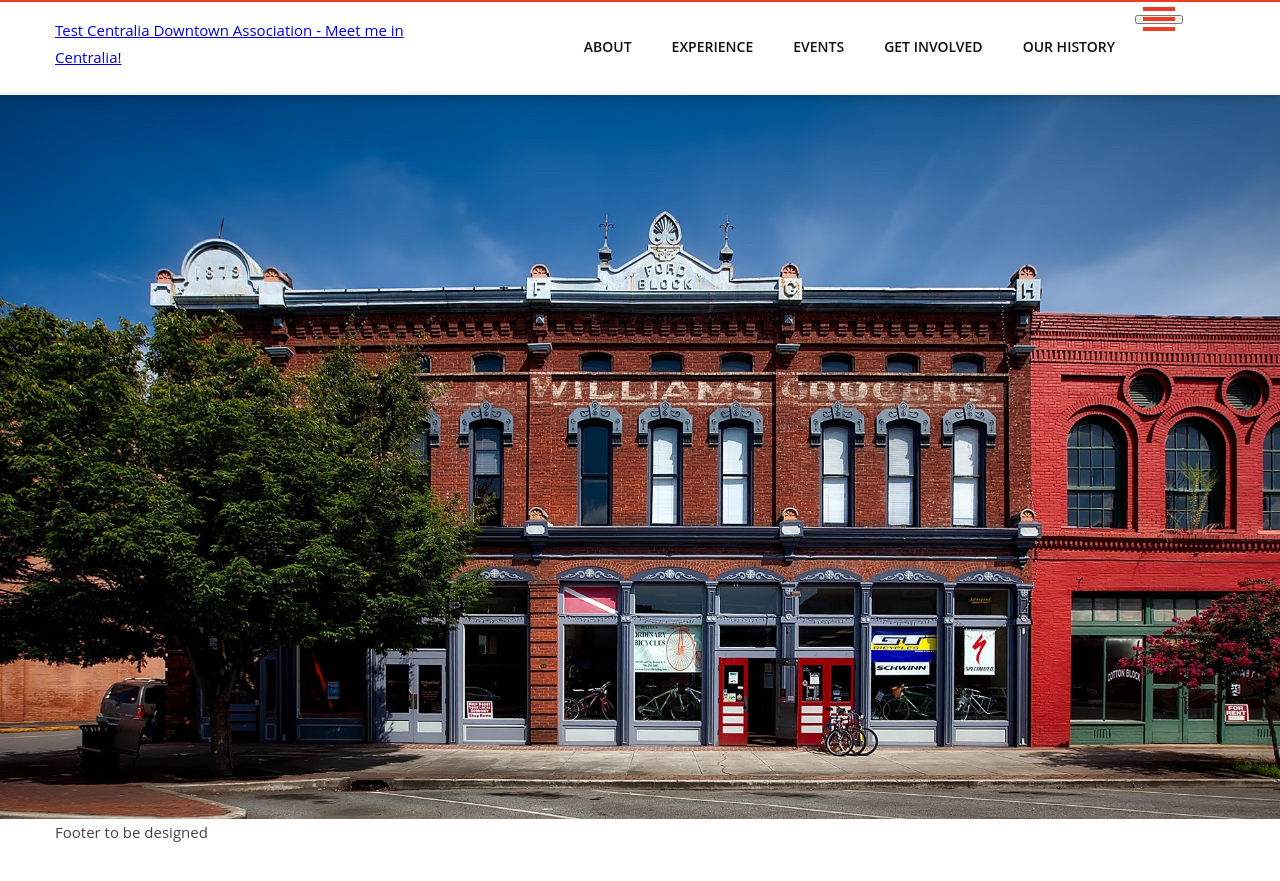
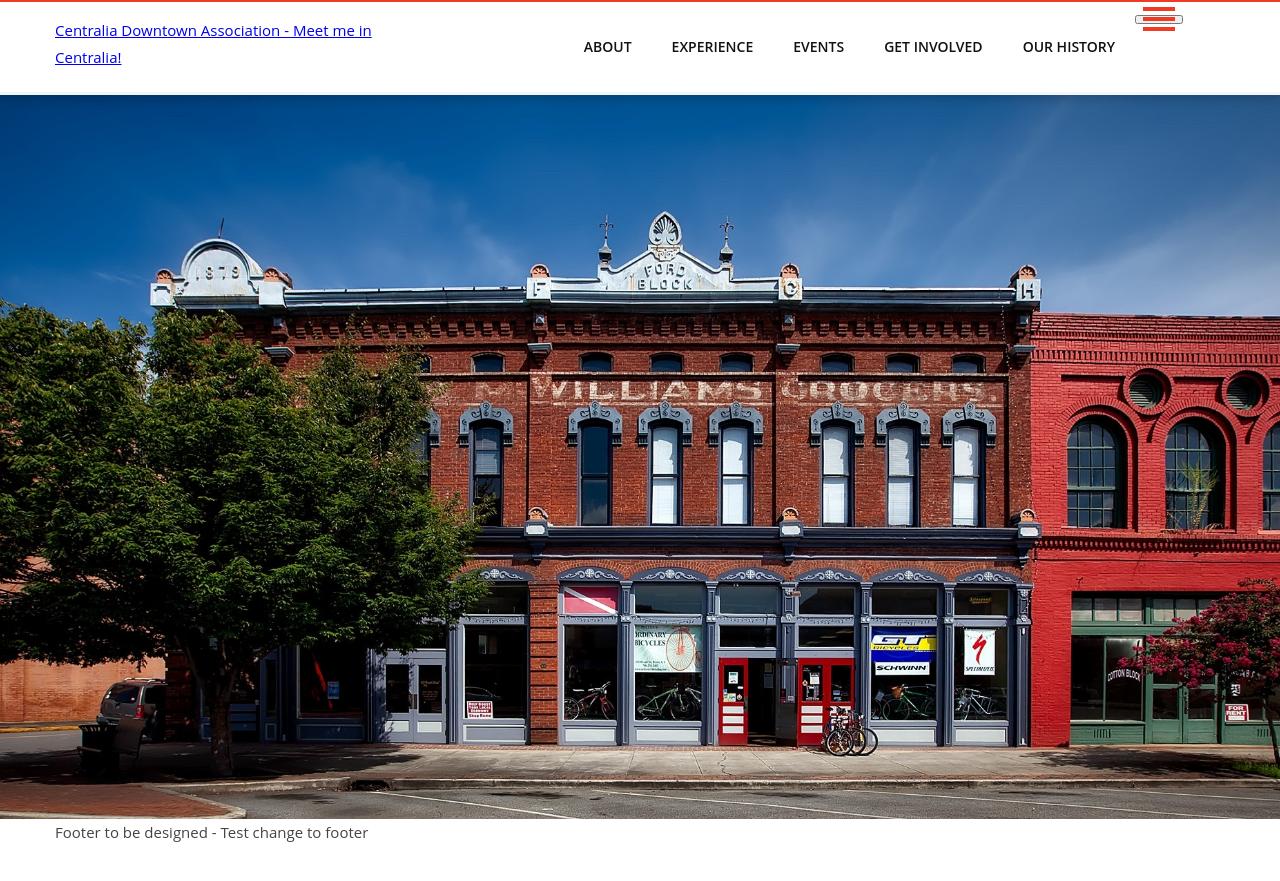
Before and after one commit to trallspnw/cda-website, a Jekyll site: the page built from index.html, in a window 1280 px wide. Shown: the top 881 px of the page. Built offline with Jekyll 4.4.1, drawn with Linux system fonts in a browser that asks for light colours.

Commit message:
Test dev to prod wf

```diff
--- a/_config.yml
+++ b/_config.yml
@@ -1,5 +1,5 @@
 ---
-title: Test Centralia Downtown Association - Meet me in Centralia!
+title: Centralia Downtown Association - Meet me in Centralia!
 timezone: UTC
 collections:
   banners:
--- a/_includes/footer.html
+++ b/_includes/footer.html
@@ -1,5 +1,5 @@
 <footer class="footer-area">
     <div class="footer-container">
-        Footer to be designed
+        Footer to be designed - Test change to footer
     </div>
 </footer>
```
Also changed, not shown: .github/workflows/copy-to-prod.yml (deleted), .prod-files/CNAME (deleted), .prod-files/README.md (deleted).
